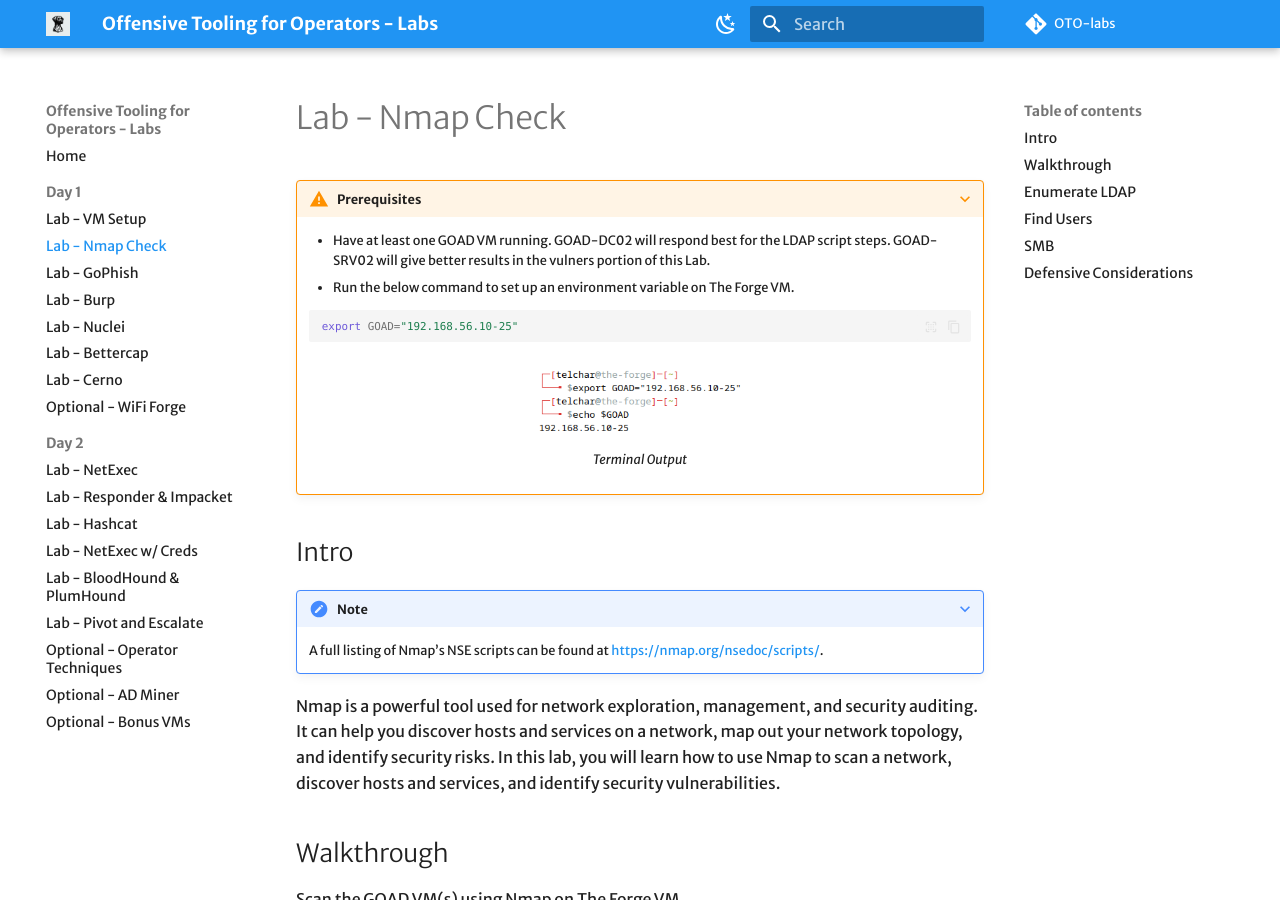
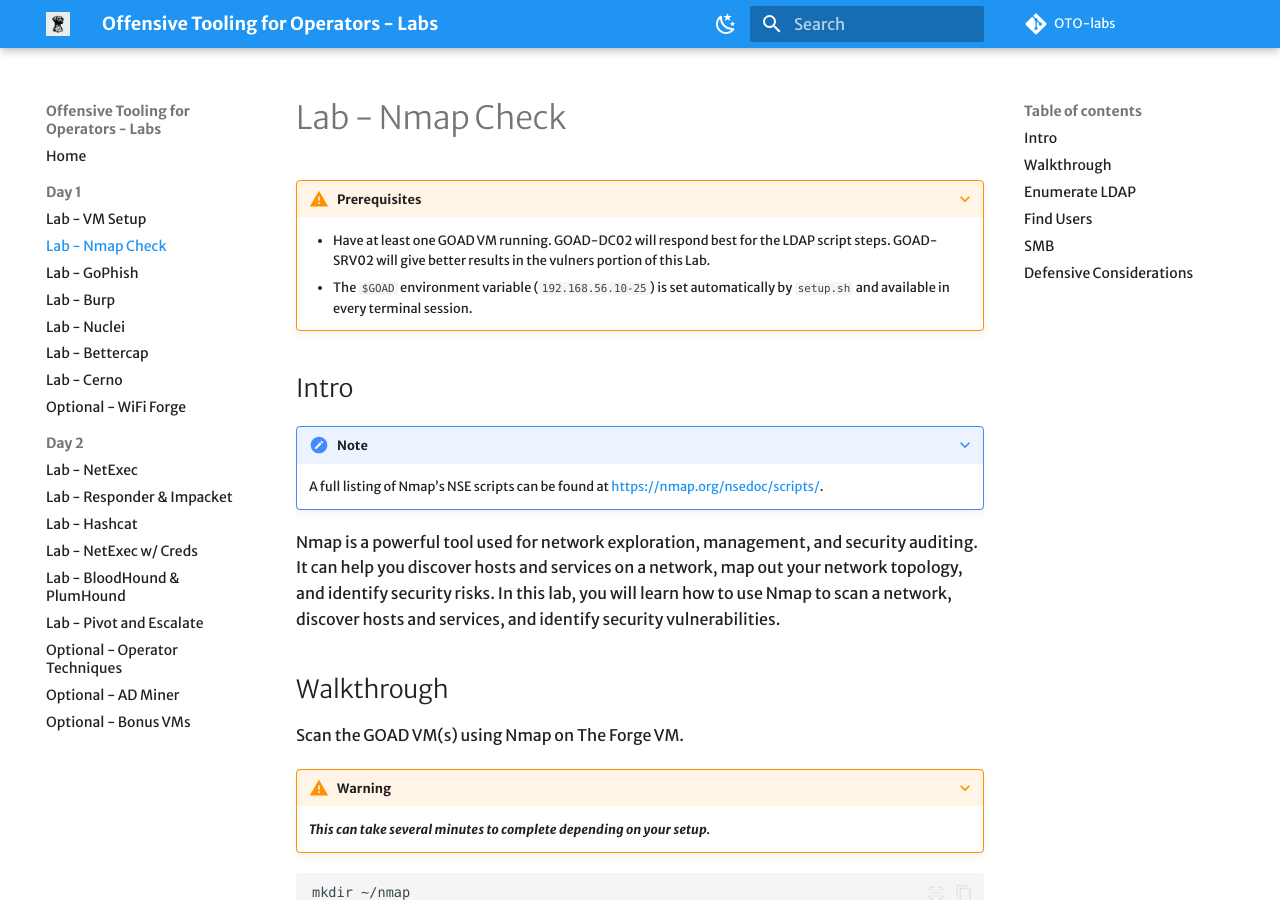
Before and after one commit to ridgebackinfosec/OTO-labs, an MkDocs documentation site: the page built from docs/labs/nmap-check/index.md, in a window 1280 px wide and 900 px high. Built offline with MkDocs 1.6.1 and Material for MkDocs 9.7.7, drawn with Linux system fonts in a browser that asks for light colours; some web fonts are replaced; comment, search, counter and statistics services are not loaded.

Commit message:
export GOAD env var automatically via aliases.sh
Adds GOAD="192.168.56.10-25" to aliases.sh so the variable is available
in every shell session without students needing to set it manually.
Updates nmap-check lab prerequisites to reflect this.

````diff
--- a/docs/labs/nmap-check/index.md
+++ b/docs/labs/nmap-check/index.md
@@ -2,16 +2,7 @@
 
 ???+ warning "Prerequisites"
     - Have at least one GOAD VM running. GOAD-DC02 will respond best for the LDAP script steps. GOAD-SRV02 will give better results in the vulners portion of this Lab.
-    - Run the below command to set up an environment variable on The Forge VM.
-
-    ```bash
-    export GOAD="192.168.56.10-25"
-    ```
-
-    ![Terminal output displaying the successful setup of the GOAD environment variable with IP range 192.168.56.10-25](img/nmap-check-goad-env-variable.png){ width="70%" }
-    /// caption
-    Terminal Output
-    ///
+    - The `$GOAD` environment variable (`192.168.56.10-25`) is set automatically by `setup.sh` and available in every terminal session.
 
 ## Intro
 
````
Also changed, not shown: 1 other file.
